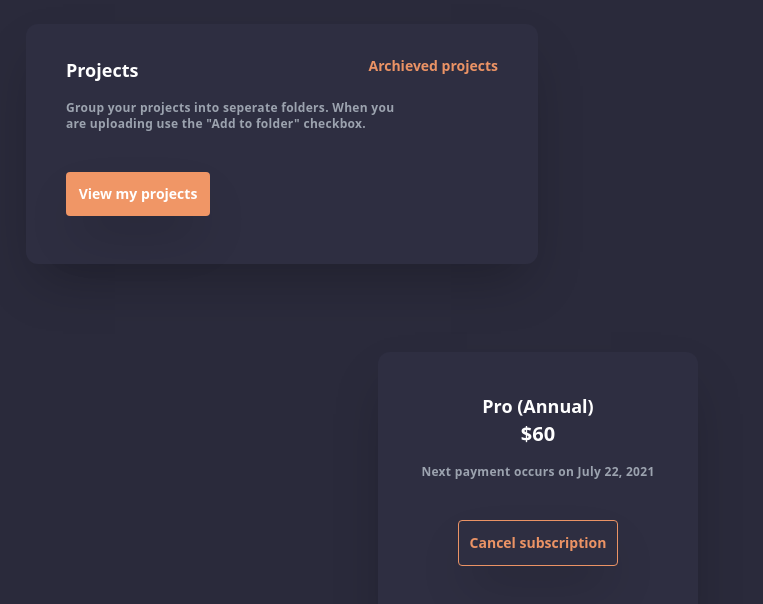
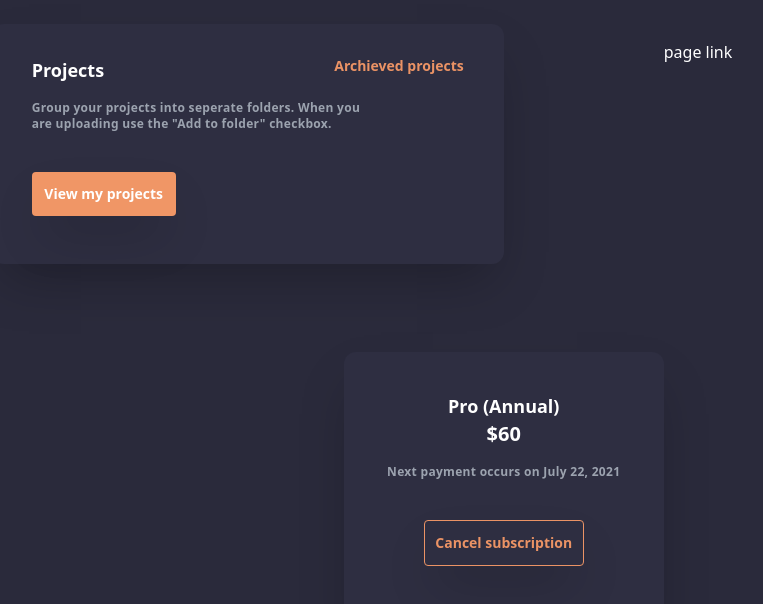
Before and after one commit to nasir-001/100-components, a Vue app: page /layout23 in a window 1280 px wide. Shown: the top 604 px of the page, without its empty margins (278-1041 px from the left). Built offline with nearby package versions, Linux system fonts and the light colour scheme; the HTML template or start-up script is replaced by a standard one.

Commit message:
add page link to component 23

```diff
--- a/src/views/Layout23.vue
+++ b/src/views/Layout23.vue
@@ -31,14 +31,21 @@
           Cancel subscription
         </div>
       </div>
+      <page-link class="text-white pt-10">
+        <a href="https://www.uidesigndaily.com/posts/sketch-dark-themed-cards-theme-button-day-1326" target="_blank" rel="noopener noreferrer">page link</a>
+      </page-link>
     </div>
   </div>
 </template>
 
 <script>
 import { defineComponent } from 'vue';
+import PageLink from '../components/PageLink.vue';
 
 export default defineComponent({
-  name: 'Layout23'
+  name: 'Layout23',
+  components: {
+    PageLink
+  }
 })
 </script>
```
